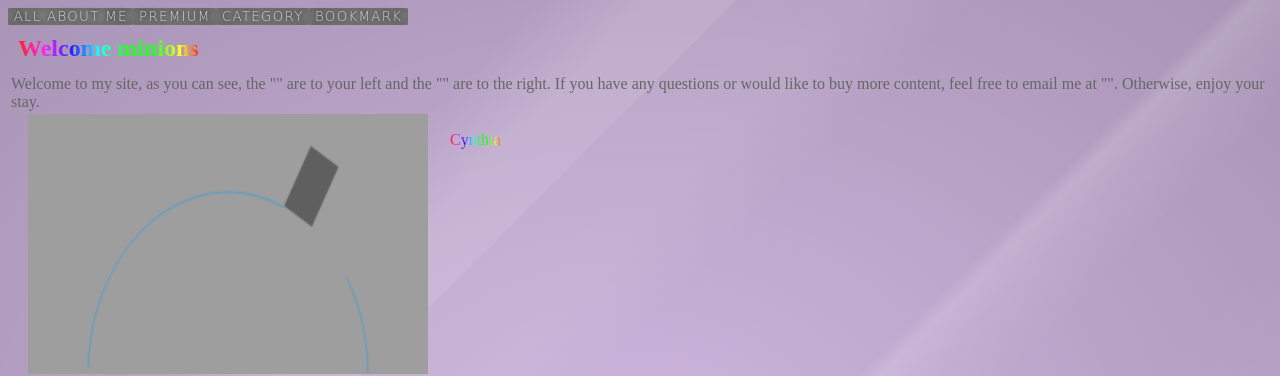
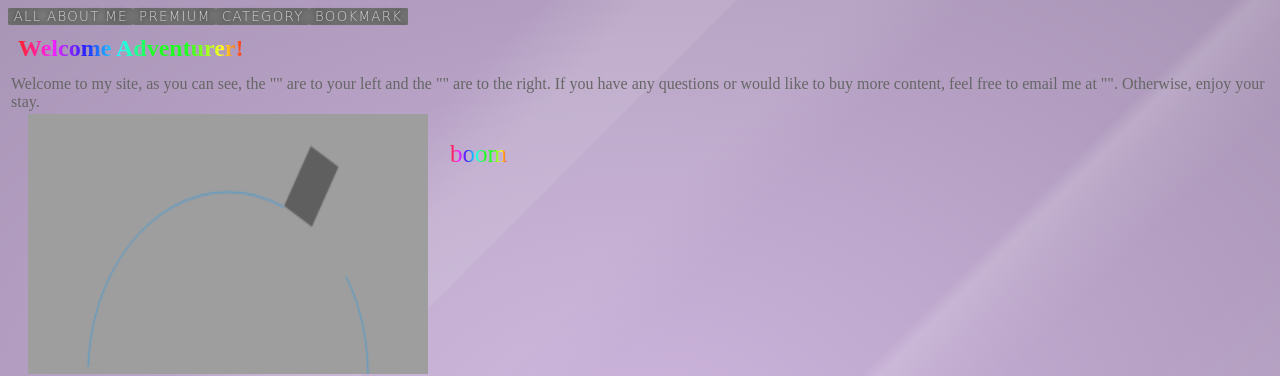
Before and after one commit to Basic-Nature/basic-nature.github.io-pendingwebby, a plain HTML site: page index.html in a window 1280 px wide. Shown: the top 376 px of the page. Drawn offline with Linux system fonts and the light colour scheme.

Commit message:
Update index.html

```diff
--- a/index.html
+++ b/index.html
@@ -346,7 +346,7 @@
         </style>
         <meta charset="utf-8">
         <title>
-            Cynthia's site
+            Basic Nature pending site
         </title>
     </head>
     <body>
@@ -358,12 +358,12 @@
     <button class="btn-glass" id="btn-bookmark">Bookmark</button>
   </nav>
 
-  <h2 class="rainbow-text">Welcome minions</h2>
+  <h2 class="rainbow-text">Welcome Adventurer!</h2>
 
   <p id="text">Welcome to my site, as you can see, the "" are to your left and the "" are to the right. If you have any questions or would like to buy more content, feel free to email me at "". Otherwise, enjoy your stay.</p>
 
-    <div id="cynthia" draggable="true">
-      <p class="rainbow-text">Cynthia</p>
+    <div id="boom" draggable="true">
+      <p class="rainbow-text">boom</p>
     </div>
 
 
@@ -382,7 +382,7 @@ var offset = [0,0];
 var movC;
 var isDown = false;
 
-movC = document.getElementById("cynthia");
+movC = document.getElementById("boom");
 movC.style.position = "absolute";
 movC.style.left = "450px";
 movC.style.top = "115px";
```
